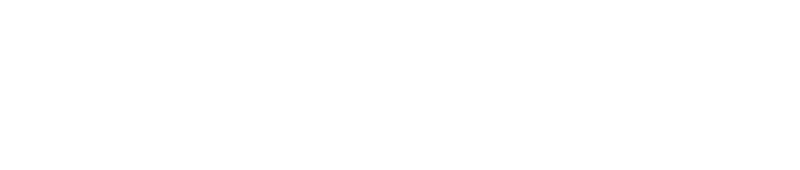
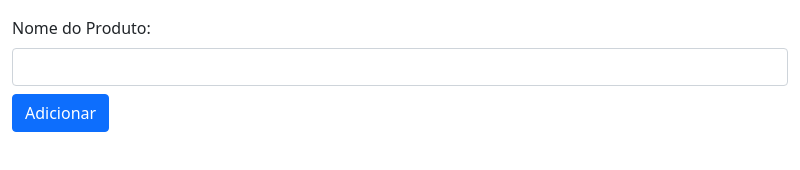
Before and after one commit to igoandrade/electron-curso, an Electron app: page App04-Lista-Compras/html/novo-produto.html in a window 800 px wide. Drawn offline with nearby package versions, Linux system fonts and the light colour scheme.

Commit message:
Adição do componente de formulário ao arquivo 'novo-produto.html'

```diff
--- a/App04-Lista-Compras/html/novo-produto.html
+++ b/App04-Lista-Compras/html/novo-produto.html
@@ -15,7 +15,13 @@
 
 <body>
     <div class="container-fluid">
-
+        <form id="formAddProduct">
+            <div class="form-group mt-3">
+                <label for="nomeProduto">Nome do Produto:</label>
+                <input type="text" class="form-control mt-2" id="nomeProduto">
+                <button type="submit" class="btn btn-primary mt-2">Adicionar</button>
+            </div>
+        </form>
     </div>
 
 </body>
```
